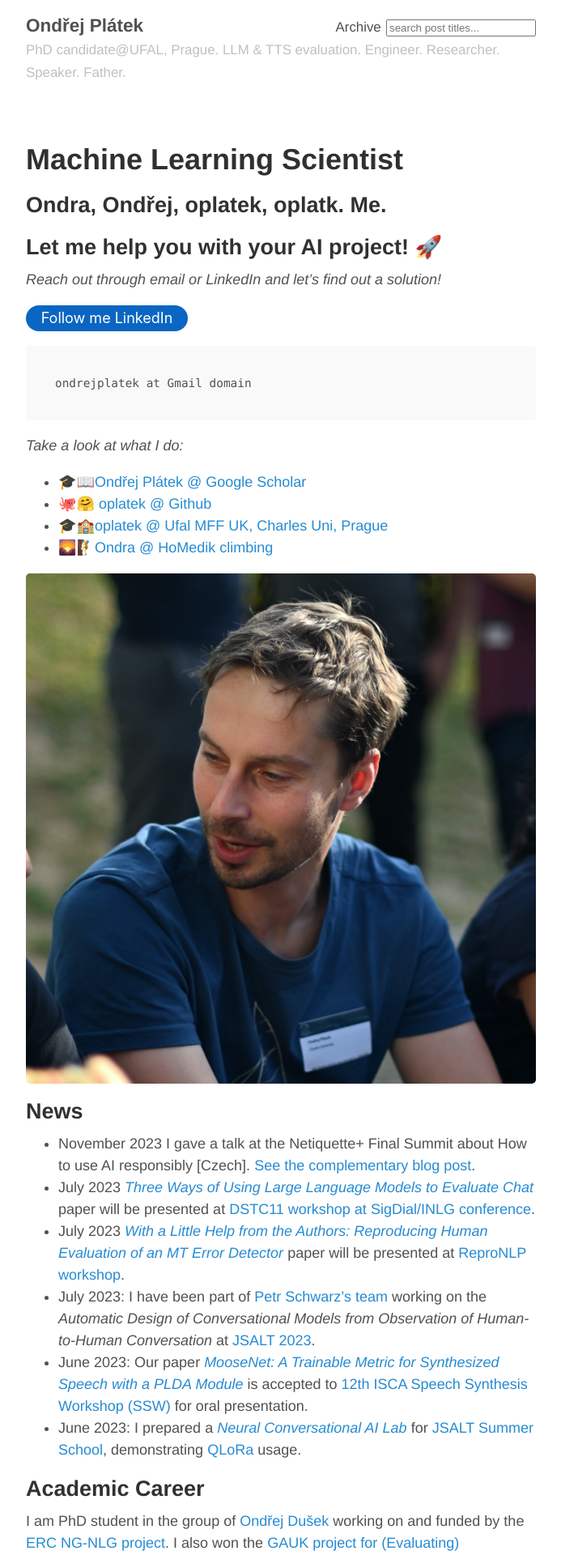
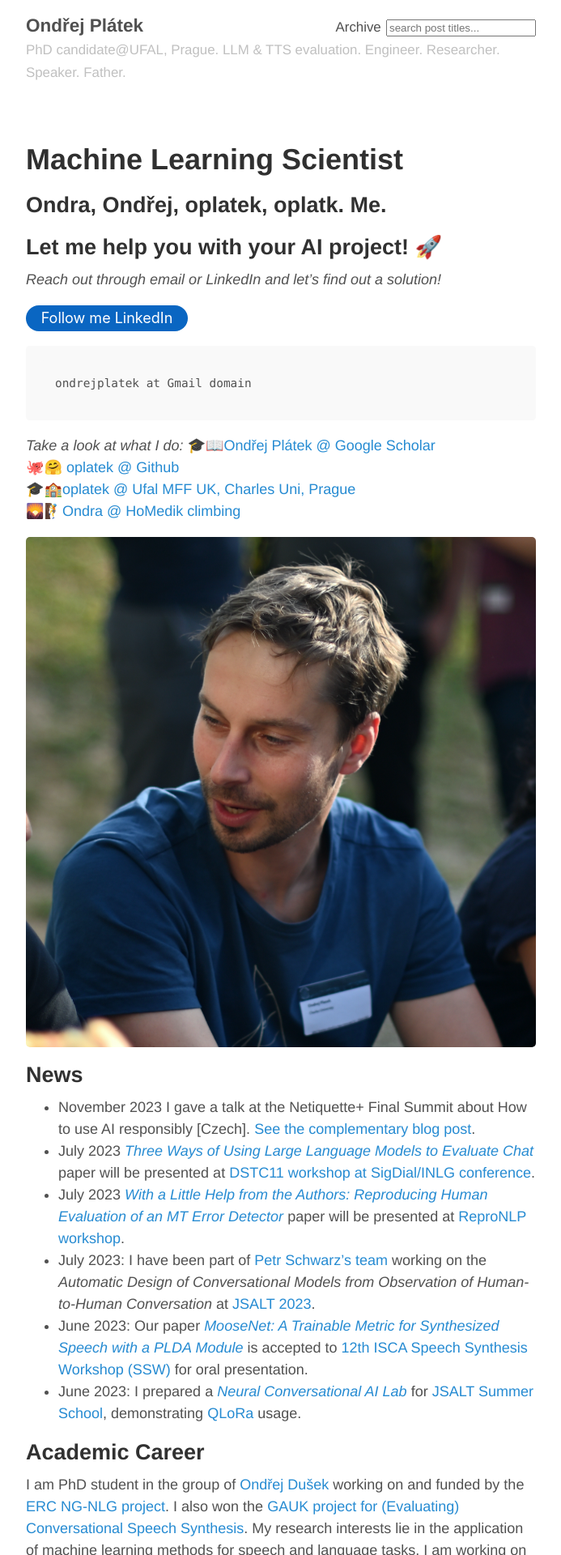
Before and after one commit to oplatek/oplatek.github.io, a Jekyll site: the page built from index.md, in a window 1280 px wide. Shown: the top 1920 px of the page at 81% size, without its empty margins (293-986 px from the left). Built offline with Jekyll 4.4.1, drawn with Linux system fonts in a browser that asks for light colours.

Commit message:
no-bullet-points

````diff
--- a/index.md
+++ b/index.md
@@ -31,10 +31,10 @@ ondrejplatek at Gmail domain
 ```
 
 _Take a look at what I do:_
-* 🎓📖[Ondřej Plátek @ Google Scholar](https://scholar.google.com/citations?user=3rA1o9YAAAAJ&hl=en)
-* 🐙🤗 [oplatek @ Github](https://github.com/oplatek/)
-* 🎓🏫[oplatek @ Ufal MFF UK, Charles Uni, Prague](https://ufal.mff.cuni.cz/ondrej-platek)
-* 🌄🧗[Ondra @ HoMedik climbing](http://www.homedik.cz)
+🎓📖[Ondřej Plátek @ Google Scholar](https://scholar.google.com/citations?user=3rA1o9YAAAAJ&hl=en)<br/>
+🐙🤗 [oplatek @ Github](https://github.com/oplatek/)<br/>
+🎓🏫[oplatek @ Ufal MFF UK, Charles Uni, Prague](https://ufal.mff.cuni.cz/ondrej-platek)<br/>
+🌄🧗[Ondra @ HoMedik climbing](http://www.homedik.cz)<br/>
 
 <!-- ![Oplatek climbing on Czech Sandstone]({{ site.baseurl }}/public/oplatek-tisa.kocka1.jpg) -->
 ![Ondra at JSALT 2023. Photo by Martin Vana.]({{ site.baseurl }}/public/me_by_martin_vana_jsalt23_rectangle.png){: .align-left}
````
